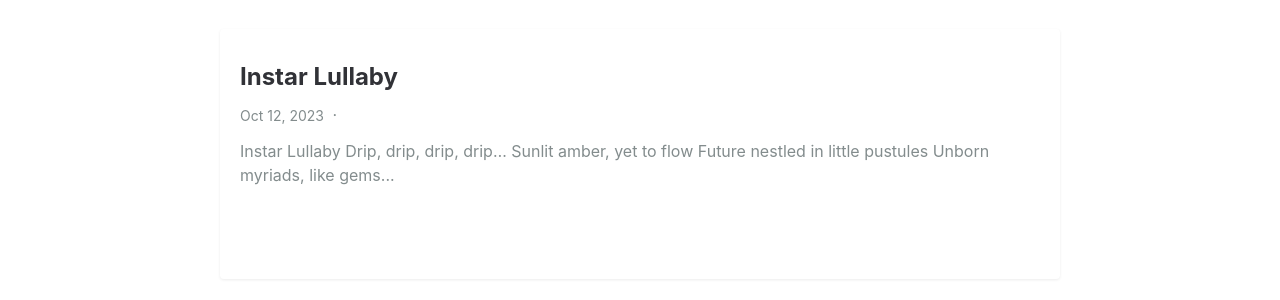
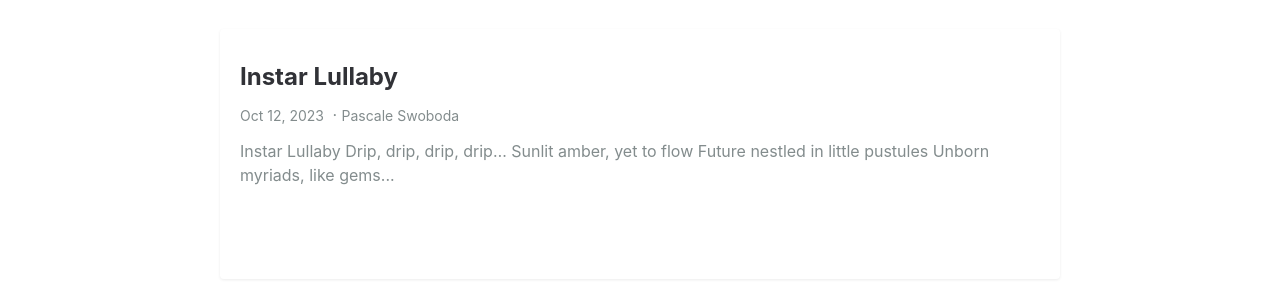
Before and after one commit to sreyfe/translucent_green_plastic_press, a Jekyll site: the page built from beitraege.md, in a window 1280 px wide. Shown: the part 407-707 px from the top of the page. Built offline with Jekyll 4.4.1, drawn with Linux system fonts in a browser that asks for light colours.

Commit message:
spacing, bios

```diff
--- a/_config.yml
+++ b/_config.yml
@@ -70,5 +70,16 @@ authors:
     web:
     orcid:
     twitter:
-    github: asdasd
+    github:
     description: Maria (they/them) is a student in comparative literature in Berlin, an italian in exile, and God's favourite little soldier.
+
+  pascale:
+    name: Pascale Swoboda
+    display_name: Pascale
+    img:
+    email:
+    web:
+    orcid:
+    twitter:
+    github:
+    description:
```
Also changed, not shown: _posts/2023-10-12-instar_lullaby.md (+14 -4 lines).
